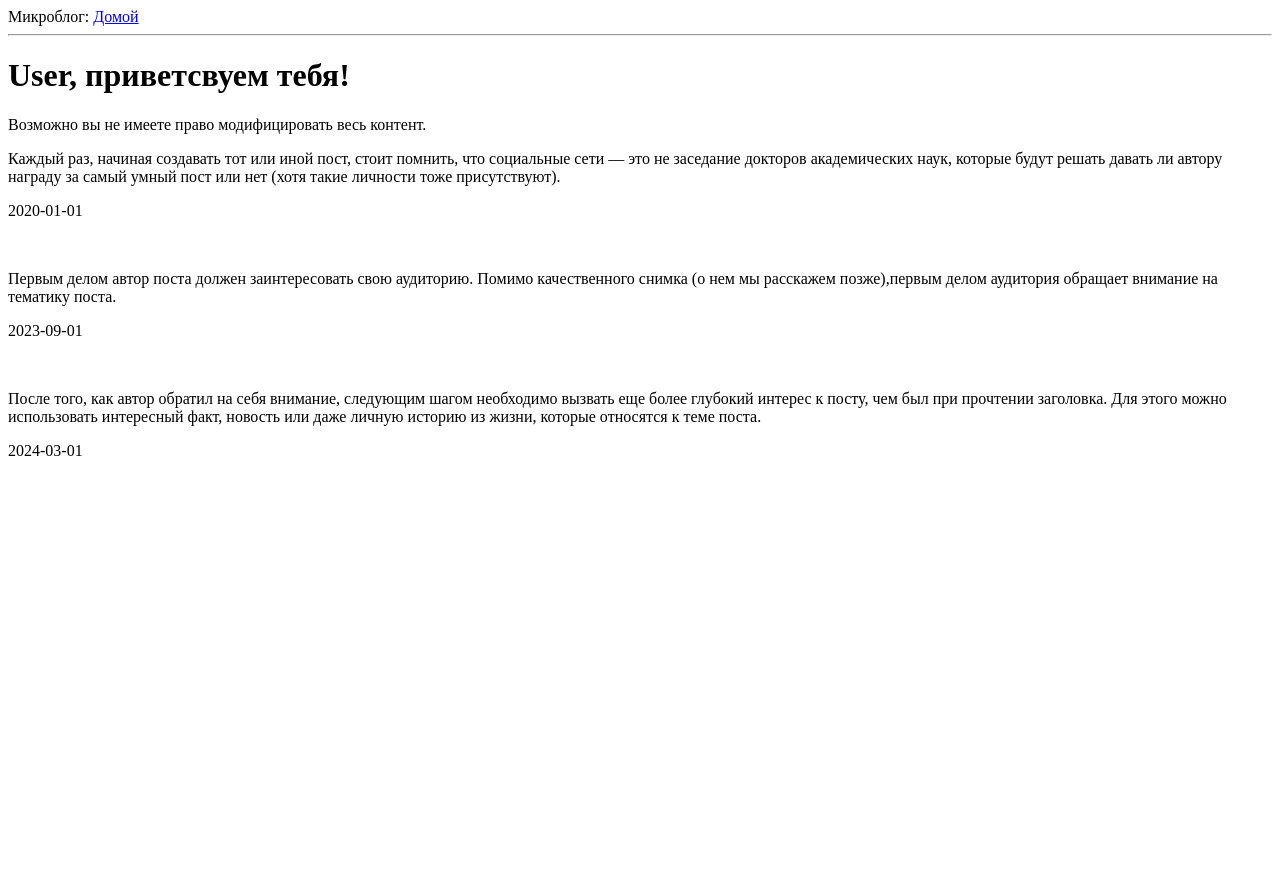
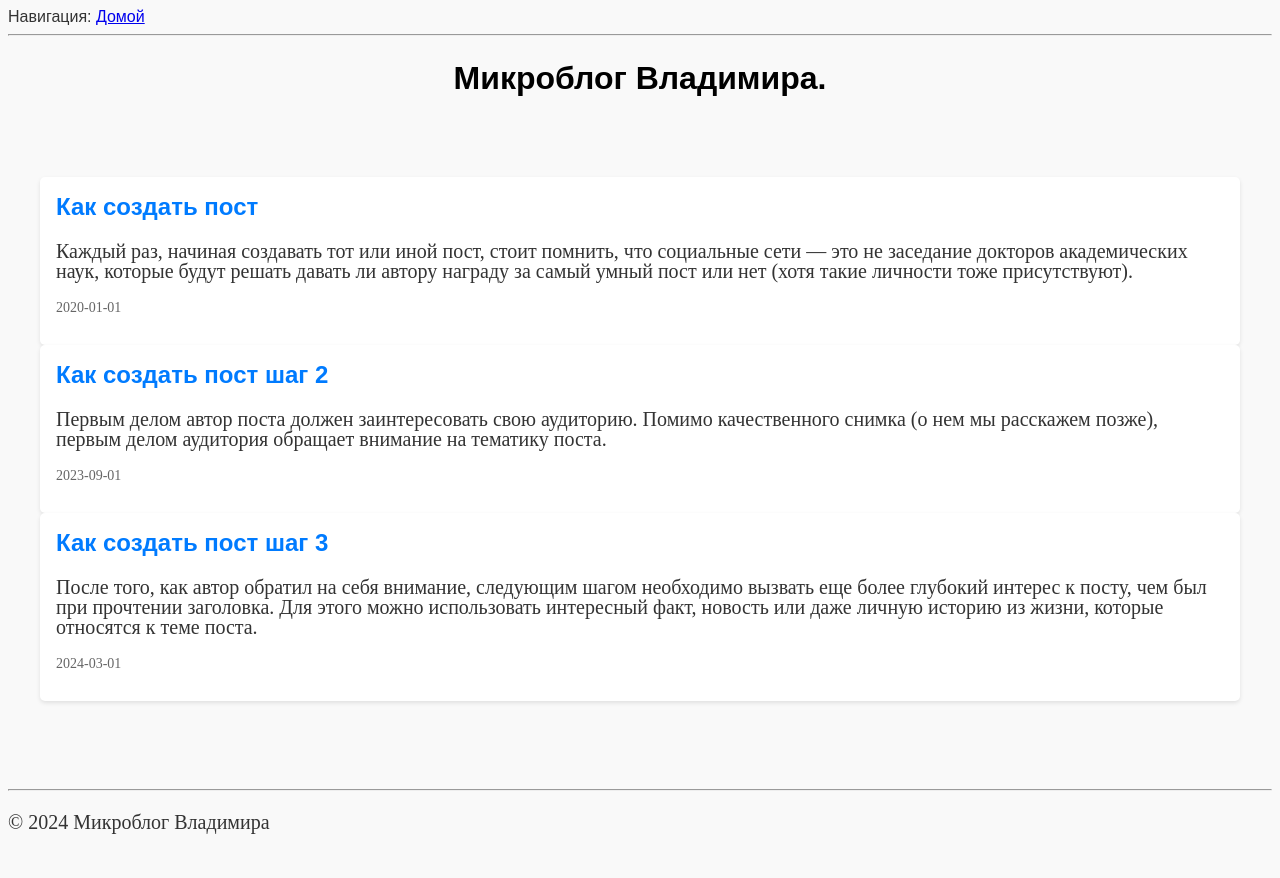
Before and after one commit to vovan13347/MyFlaskBlog, a Flask app: page / in a window 1280 px wide. Before the commit the page ends 456 px from the top, so only its background shows below. Run offline with Flask 3, Linux system fonts and the light colour scheme.

Commit message:
обновление

```diff
--- a/app/routes.py
+++ b/app/routes.py
@@ -13,13 +13,17 @@
                 докторов академических наук, которые будут решать давать ли
                 автору награду за самый умный пост или нет (хотя такие личности
                 тоже присутствуют).''',
-        'date': '2020-01-01'
+        'date': '2020-01-01',
+        'title': 'Как создать пост'
         },
         {
-        'text': ''' Первым делом автор поста должен заинтересовать свою аудиторию.
-             Помимо качественного снимка (о нем мы расскажем позже),первым делом аудитория
-             обращает внимание на тематику поста. ''',
-        'date': '2023-09-01'
+        'text': ''' Первым делом автор поста должен
+        заинтересовать свою аудиторию.
+        Помимо качественного снимка
+        (о нем мы расскажем позже),
+        первым делом аудитория обращает внимание на тематику поста. ''',
+        'date': '2023-09-01',
+        'title': 'Как создать пост шаг 2'
         },
 
         {
@@ -29,7 +33,8 @@
             Для этого можно использовать интересный факт,
             новость или даже личную историю из жизни,
             которые относятся к теме поста. ''',
-            'date': '2024-03-01'
+            'date': '2024-03-01',
+            'title': 'Как создать пост шаг 3'
         }
     ]
 
--- /dev/null
+++ b/app/static/css/style.css
@@ -0,0 +1,69 @@
+body {
+  background-color: #f9f9f9;
+  color: #333;
+  font-family: "Arial", sans-serif
+}
+
+h1 {
+  color: black;
+}
+
+p {
+  font-family: Times New Roman;
+  font-size: 20px;
+}
+
+header {
+  background-color: #333
+  color: #fff;
+  padding: 1rem 0;
+  text-align: center;
+}
+
+header h1 {
+  margin: 0;
+  font-size: 2rem;
+}
+
+main {
+  padding: 2rem;
+  max-width: 1600px;
+  margin: 0 auto;
+}
+
+footer {
+  background-color: #333
+  color: #fff;
+  text-align: left;
+  padding: 1rem 0;
+
+  width: 100%;
+  bottom: 0;
+}
+
+.posts {
+  margin: 2rem 0;
+}
+
+.post {
+  background-color: #fff;
+  padding: 1rem;
+  margin-botton: 1rem;
+  border-radius: 5px;
+  box-shadow: 0 2px 4px rgba(0, 0, 0, 0.1)
+}
+.post h2 {
+  margin-top: 0;
+  font-size: 1.5rem;
+  color: #007BFF;
+}
+
+.post p {
+  line-height: 1.0;
+}
+
+.post-meta {
+  font-size: 0.875rem;
+  color: #666;
+  margin-top: 1rem;
+}
--- /dev/null
+++ b/app/static/js/script.js
@@ -0,0 +1,16 @@
+
+/*
+function mouseover(id) {
+  id.style.fontSize = "50px";
+  id.style.color = "lightgreen";
+};
+
+function mouseout(id) {
+  id.style.fontSize = "32px";
+  id.style.color = "white";
+};
+*/
+
+document.addEventListener("DOMContentLoaded", function() {
+  console.log("Javascript работает.");
+})
--- a/app/templates/base.html
+++ b/app/templates/base.html
@@ -2,11 +2,23 @@
   <html>
       <head>
           <title>{% block title %} {% endblock %}</title>
+          <link rel="stylesheet" type="text/css" href="{{ url_for('static', filename='css/style.css') }}">
+          <script src="{{ url_for('static', filename='js/script.js') }}">
+          </script>
           </head>
       <body>
-          <div>Микроблог: <a href="/index">Домой</a></div>
+        <div>Навигация: <a href="/index">Домой</a></div>
         <hr>
+          <header>
+              <h1>Микроблог Владимира.</h1>
+          </header>
+          <main>
             {% block content %}{% endblock %}
+          </main>
+          <footer>
+              <hr>
+              <p>&copy; 2024 Микроблог Владимира</p>
+          </footer>
       </body>
   </html>
 </doctype>
--- a/app/templates/index.html
+++ b/app/templates/index.html
@@ -3,18 +3,12 @@
 {% block title %}Главная{% endblock %}
 
 {% block content %}
-        <h1> {{ user.username }}, приветсвуем тебя!</h1>
-        {% if user.username == 'admin' %}
-        <p>Вы имеете право модифицировать весь контент сайта.</p>
-        {% else %}
-        <p>Возможно вы не имеете право модифицировать весь контент.</p>
-        {% endif %}
-
+    <section class="posts">
         {% for post in posts %}
-        <div>
-            <p>{{ post.text }} </p>
-            <p>{{ post.date }}</p>
-            <br/>
-        </div>
+            <article class="post">
+                <h2>{{ post.title }} </h2>
+                <p>{{ post.text }} </p>
+                <p class="post-meta">{{ post.date }}</p>
+            </article>
         {% endfor %}
 {% endblock %}
```
Lines whose indentation alone changed are shown as unchanged.
